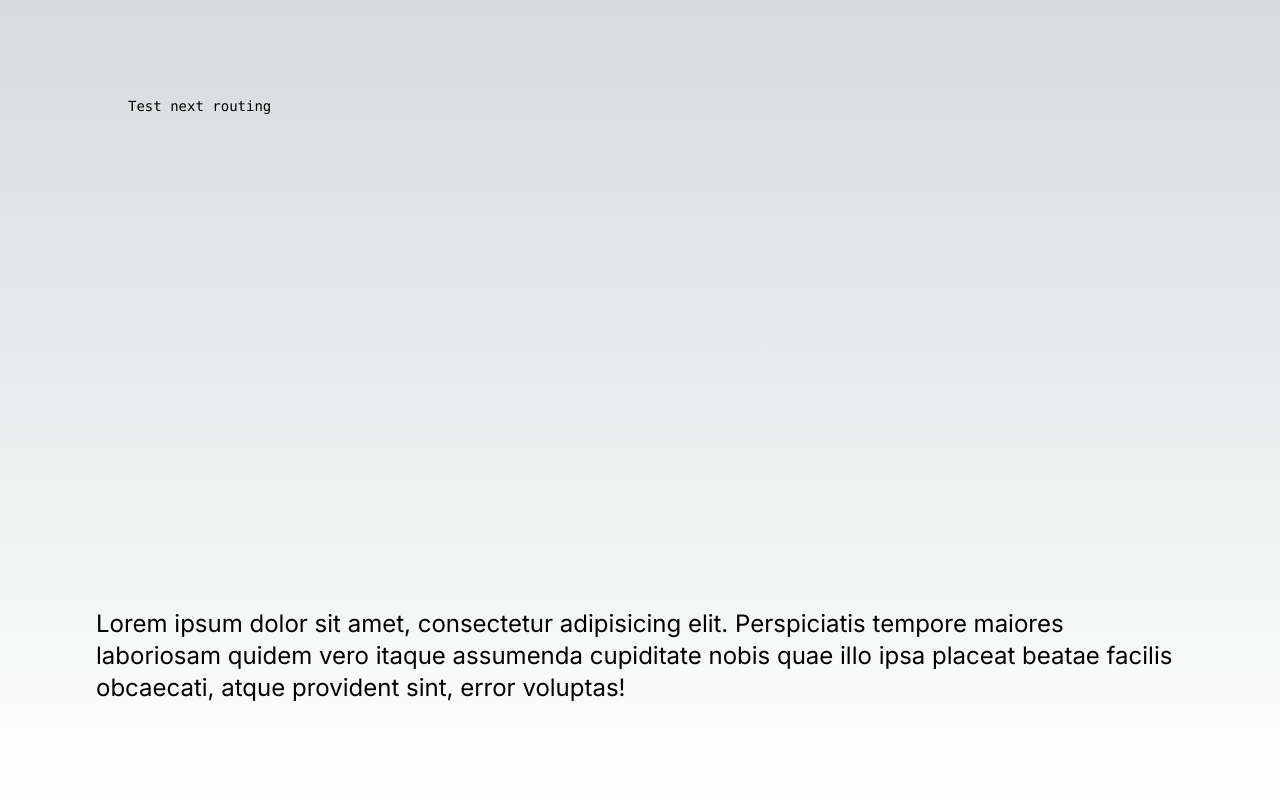
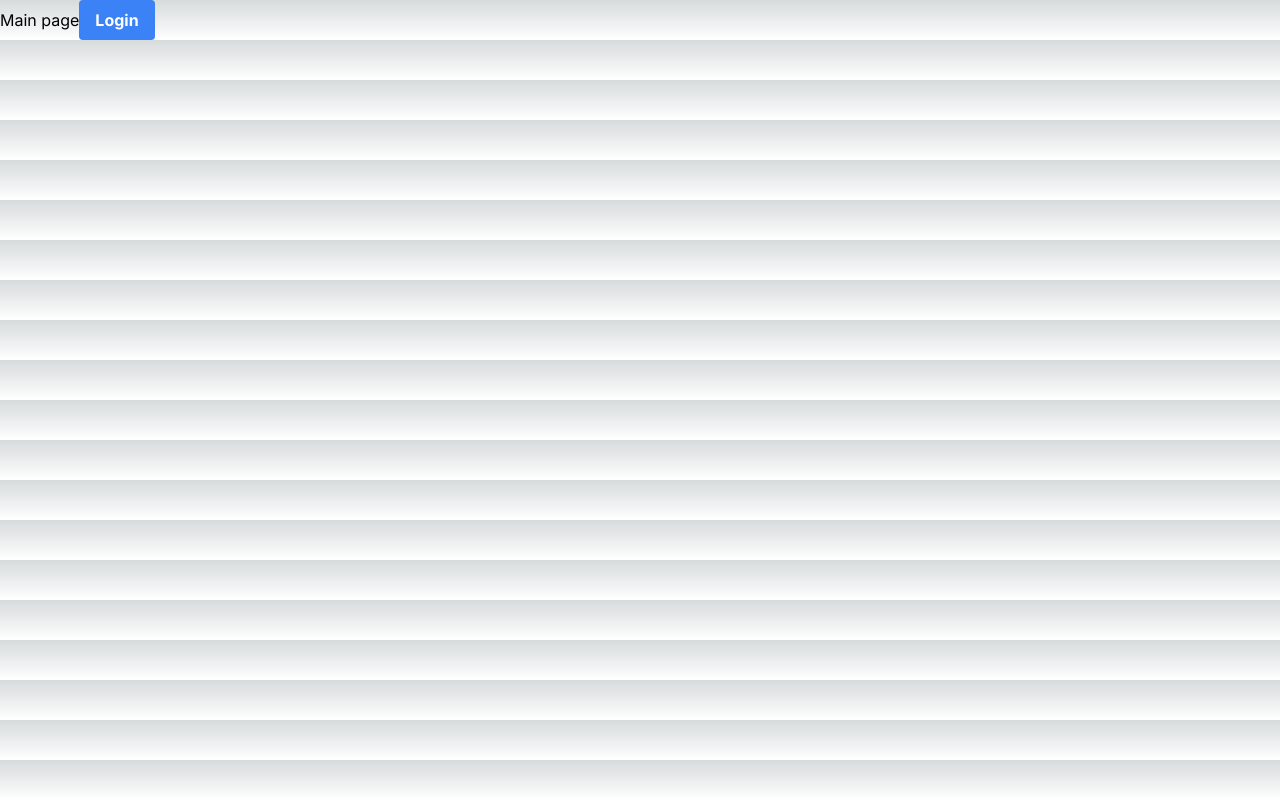
Before and after one commit to russlandy/next-routes, a Next.js app: page / in a window 1280 px wide. Built offline with nearby package versions, Linux system fonts and the light colour scheme.

Commit message:
add modal

```diff
--- a/app/@modal/(.)login/page.tsx
+++ b/app/@modal/(.)login/page.tsx
@@ -1,5 +1,8 @@
+import Modal from "@/app/components/modal";
+
 export default function Login() {
   return (
+    <Modal>
       <div className="flex items-center justify-center h-screen">
         <div className="max-w-md w-full bg-white rounded-lg shadow-lg p-8">
           <h1 className="text-2xl font-bold mb-4">SOFTTT Login</h1>
@@ -49,5 +52,6 @@ export default function Login() {
           </form>
         </div>
       </div>
+    </Modal>
   );
 }
--- /dev/null
+++ b/app/components/Modal.tsx
@@ -0,0 +1,49 @@
+"use client";
+import { useCallback, useRef, useEffect, MouseEventHandler } from "react";
+import { useRouter } from "next/navigation";
+
+export default function Modal({ children }: { children: React.ReactNode }) {
+  const overlay = useRef(null);
+  const wrapper = useRef(null);
+  const router = useRouter();
+
+  const onDismiss = useCallback(() => {
+    router.back();
+  }, [router]);
+
+  const onClick: MouseEventHandler = useCallback(
+    (e) => {
+      if (e.target === overlay.current || e.target === wrapper.current) {
+        if (onDismiss) onDismiss();
+      }
+    },
+    [onDismiss, overlay, wrapper]
+  );
+
+  const onKeyDown = useCallback(
+    (e: KeyboardEvent) => {
+      if (e.key === "Escape") onDismiss();
+    },
+    [onDismiss]
+  );
+
+  useEffect(() => {
+    document.addEventListener("keydown", onKeyDown);
+    return () => document.removeEventListener("keydown", onKeyDown);
+  }, [onKeyDown]);
+
+  return (
+    <div
+      ref={overlay}
+      className="fixed z-10 left-0 right-0 top-0 bottom-0 mx-auto bg-black/60"
+      onClick={onClick}
+    >
+      <div
+        ref={wrapper}
+        className="absolute top-1/2 left-1/2 -translate-x-1/2 -translate-y-1/2 w-full sm:w-10/12 md:w-8/12 lg:w-1/2 p-6"
+      >
+        {children}
+      </div>
+    </div>
+  );
+}
--- a/app/page.tsx
+++ b/app/page.tsx
@@ -1,21 +1,14 @@
-import Image from "next/image";
-
+import Link from "next/link";
 export default function Home() {
   return (
-    <main className="flex min-h-screen flex-col items-center justify-between p-24">
-      <div className="z-10 w-full max-w-5xl items-center justify-between font-mono text-sm lg:flex">
-        <div className="fixed bottom-0 left-0 flex h-48 w-full items-end justify-center bg-gradient-to-t from-white via-white dark:from-black dark:via-black lg:static lg:size-auto lg:bg-none">
-          <h1>Test next routing</h1>
-        </div>
-      </div>
-
+    <main>
       <div>
-        <p className="mt-8 text-2xl">
-          Lorem ipsum dolor sit amet, consectetur adipisicing elit. Perspiciatis
-          tempore maiores laboriosam quidem vero itaque assumenda cupiditate
-          nobis quae illo ipsa placeat beatae facilis obcaecati, atque provident
-          sint, error voluptas!
-        </p>
+        Main page
+        <Link href="/login">
+          <button className="bg-blue-500 hover:bg-blue-700 text-white font-bold py-2 px-4 rounded">
+            Login
+          </button>
+        </Link>
       </div>
     </main>
   );
```
Lines whose indentation alone changed are shown as unchanged.
